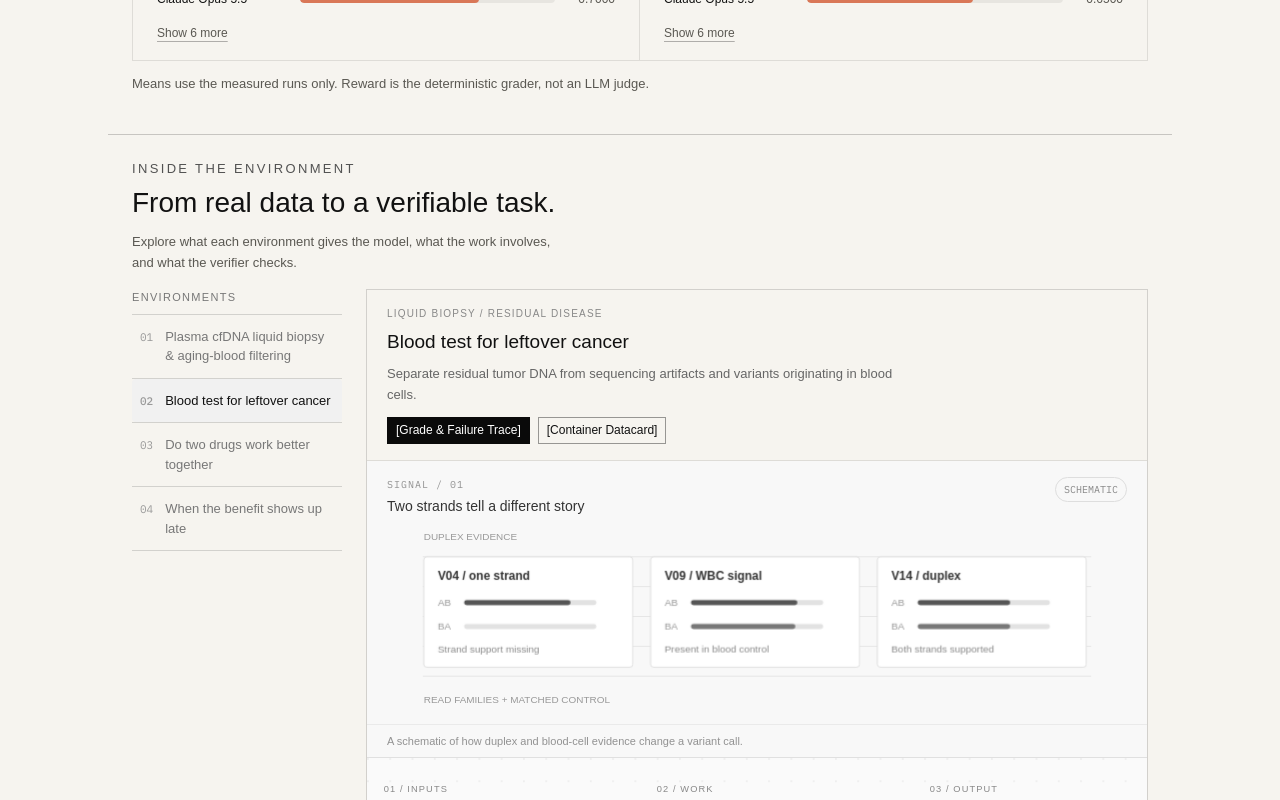
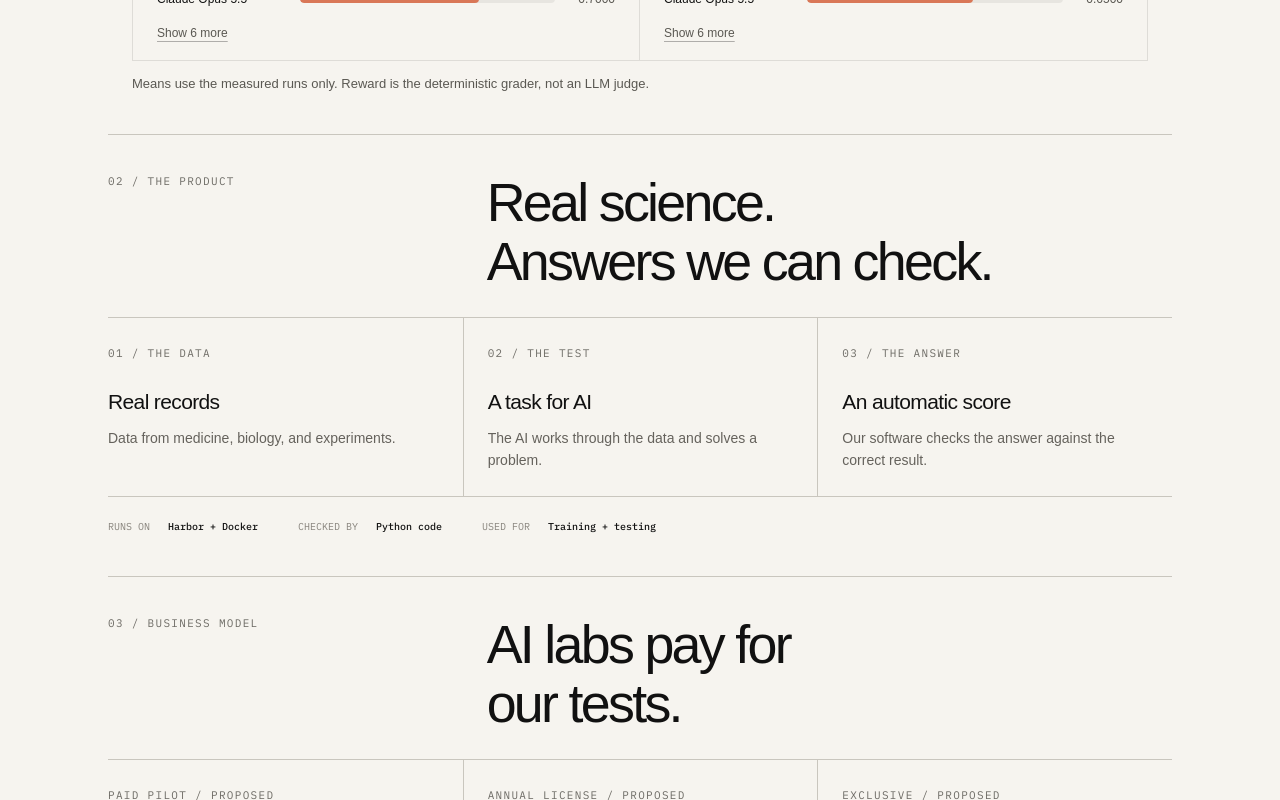
Before and after one commit to buyan-kh/neonormalanding, a Next.js app: page /investordemo in a window 1280 px wide. Shown: the part 1900-2700 px from the top of the page. Built offline with nearby package versions, Linux system fonts and the light colour scheme.

Commit message:
Hide task explorer in investor demo

```diff
--- a/app/investordemo/page.tsx
+++ b/app/investordemo/page.tsx
@@ -24,7 +24,7 @@ export default function InvestorDemo() {
       <main id="content" className="wrap">
         <section className="hero"><p className="label">Training AI for science</p><h1>Training AI to do<br />real science.</h1><p className="hero-copy">We make science tests that help AI labs train their models and see what they get wrong.</p><div className="hero-meta"><span>01 / REAL DATA</span><span>02 / AI DOES THE WORK</span><span>03 / WE CHECK THE ANSWER</span></div></section>
 
-        <Evaluation />
+        <Evaluation showExplorer={false} />
 
         <section className="section"><div className="section-heading"><span className="label">02 / The product</span><h2>Real science.<br />Answers we can check.</h2></div><div className="product-grid"><div><span className="label">01 / THE DATA</span><h3>Real records</h3><p>Data from medicine, biology, and experiments.</p></div><div><span className="label">02 / THE TEST</span><h3>A task for AI</h3><p>The AI works through the data and solves a problem.</p></div><div><span className="label">03 / THE ANSWER</span><h3>An automatic score</h3><p>Our software checks the answer against the correct result.</p></div></div><div className="technical-note"><span>RUNS ON</span><strong>Harbor + Docker</strong><span>CHECKED BY</span><strong>Python code</strong><span>USED FOR</span><strong>Training + testing</strong></div></section>
 
--- a/components/Evaluation.tsx
+++ b/components/Evaluation.tsx
@@ -50,7 +50,7 @@ function Reveal({ children, className = "" }: { children: ReactNode; className?:
   return <div ref={ref} className={className}>{children}</div>;
 }
 
-export function Evaluation() {
+export function Evaluation({ showExplorer = true }: { showExplorer?: boolean }) {
   const measured = benchmarkModels.filter(isMeasured);
   const ranked = measured
     .map((model) => {
@@ -199,7 +199,7 @@ export function Evaluation() {
         </div>
       </section>
 
-      <section id="failure-trace" className="scroll-mt-32 border-t border-[#0A0A0A]/20" aria-labelledby="trace-heading">
+      {showExplorer && <section id="failure-trace" className="scroll-mt-32 border-t border-[#0A0A0A]/20" aria-labelledby="trace-heading">
         <div className="mx-auto w-full max-w-[1080px] px-4 py-6 md:px-6">
           <p className="text-[13px] tracking-[0.18em] text-[#525252]">INSIDE THE ENVIRONMENT</p>
           <h2 id="trace-heading" className="mt-2 max-w-[30em] text-[24px] leading-[1.15] md:text-[28px]">
@@ -215,7 +215,7 @@ export function Evaluation() {
             />
           </div>
         </div>
-      </section>
+      </section>}
     </>
   );
 }
```
